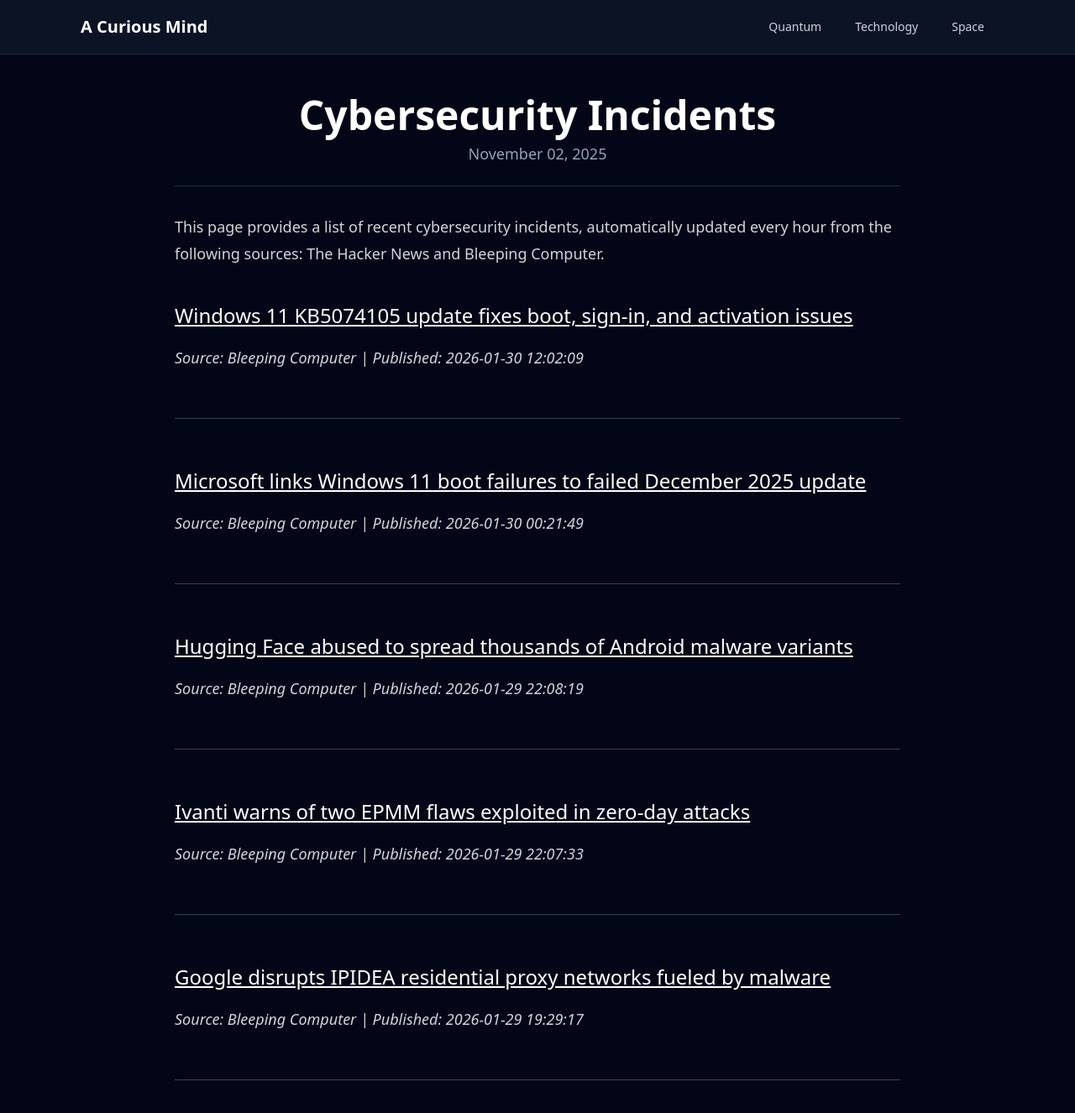
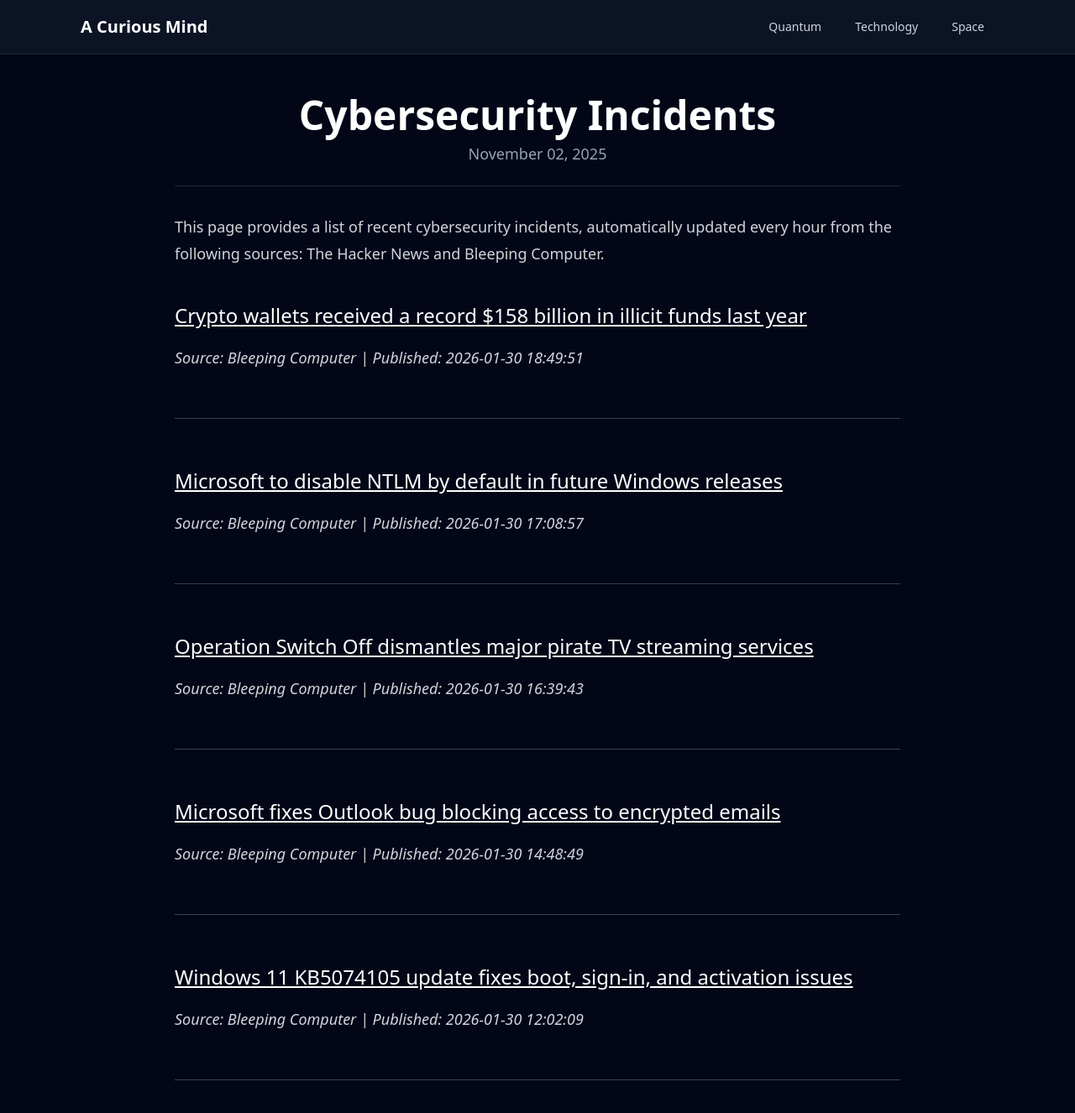
Before and after one commit to onehl7/onehl7.github.io, a Jekyll site: the page built from _posts/2025-11-02-cybersecurity-incidents.md, in a window 1280 px wide and 1400 px high. Shown: the top 1326 px of the window at 84% size. Built offline with Jekyll 4.4.1, drawn with Linux system fonts in a browser that asks for light colours; nearby versions of some CDN libraries.

Commit message:
Update news data

```diff
--- a/_data/news.json
+++ b/_data/news.json
@@ -1,32 +1,32 @@
 [
+  {
+    "source": "Bleeping Computer",
+    "title": "Crypto wallets received a record $158 billion in illicit funds last year",
+    "link": "https://www.bleepingcomputer.com/news/security/crypto-wallets-received-a-record-158-billion-in-illicit-funds-last-year/",
+    "published": "2026-01-30 18:49:51"
+  },
+  {
+    "source": "Bleeping Computer",
+    "title": "Microsoft to disable NTLM by default in future Windows releases",
+    "link": "https://www.bleepingcomputer.com/news/microsoft/microsoft-to-disable-ntlm-by-default-in-future-windows-releases/",
+    "published": "2026-01-30 17:08:57"
+  },
+  {
+    "source": "Bleeping Computer",
+    "title": "Operation Switch Off dismantles major pirate TV streaming services",
+    "link": "https://www.bleepingcomputer.com/news/legal/operation-switch-off-dismantles-major-pirate-tv-streaming-services/",
+    "published": "2026-01-30 16:39:43"
+  },
+  {
+    "source": "Bleeping Computer",
+    "title": "Microsoft fixes Outlook bug blocking access to encrypted emails",
+    "link": "https://www.bleepingcomputer.com/news/microsoft/microsoft-fixes-outlook-bug-blocking-access-to-encrypted-emails/",
+    "published": "2026-01-30 14:48:49"
+  },
   {
     "source": "Bleeping Computer",
     "title": "Windows 11 KB5074105 update fixes boot, sign-in, and activation issues",
     "link": "https://www.bleepingcomputer.com/news/microsoft/windows-11-kb5074105-update-fixes-boot-sign-in-and-activation-issues/",
     "published": "2026-01-30 12:02:09"
-  },
-  {
-    "source": "Bleeping Computer",
-    "title": "Microsoft links Windows 11 boot failures to failed December 2025 update",
-    "link": "https://www.bleepingcomputer.com/news/microsoft/microsoft-links-windows-11-boot-failures-to-failed-december-2025-update/",
-    "published": "2026-01-30 00:21:49"
-  },
-  {
-    "source": "Bleeping Computer",
-    "title": "Hugging Face abused to spread thousands of Android malware variants",
-    "link": "https://www.bleepingcomputer.com/news/security/hugging-face-abused-to-spread-thousands-of-android-malware-variants/",
-    "published": "2026-01-29 22:08:19"
-  },
-  {
-    "source": "Bleeping Computer",
-    "title": "Ivanti warns of two EPMM flaws exploited in zero-day attacks",
-    "link": "https://www.bleepingcomputer.com/news/security/ivanti-warns-of-two-epmm-flaws-exploited-in-zero-day-attacks/",
-    "published": "2026-01-29 22:07:33"
-  },
-  {
-    "source": "Bleeping Computer",
-    "title": "Google disrupts IPIDEA residential proxy networks fueled by malware",
-    "link": "https://www.bleepingcomputer.com/news/security/google-disrupts-ipidea-residential-proxy-networks-fueled-by-malware/",
-    "published": "2026-01-29 19:29:17"
   }
 ]
```
